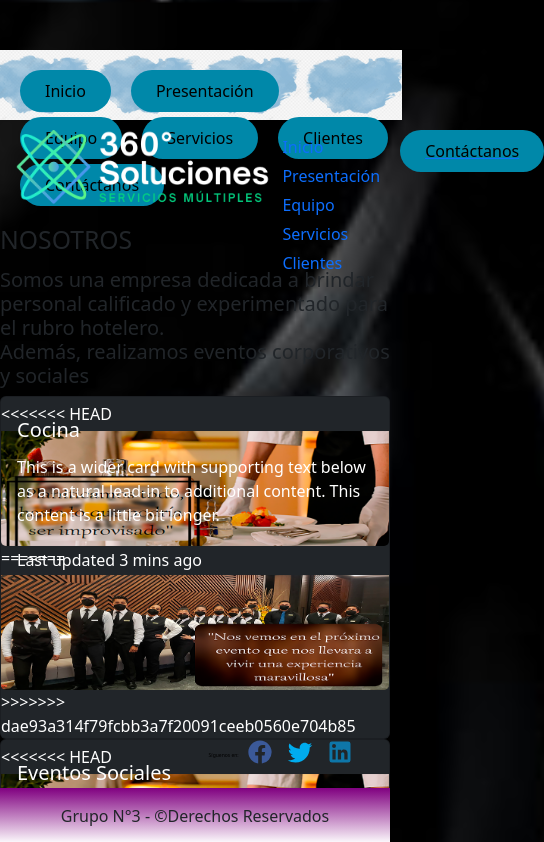
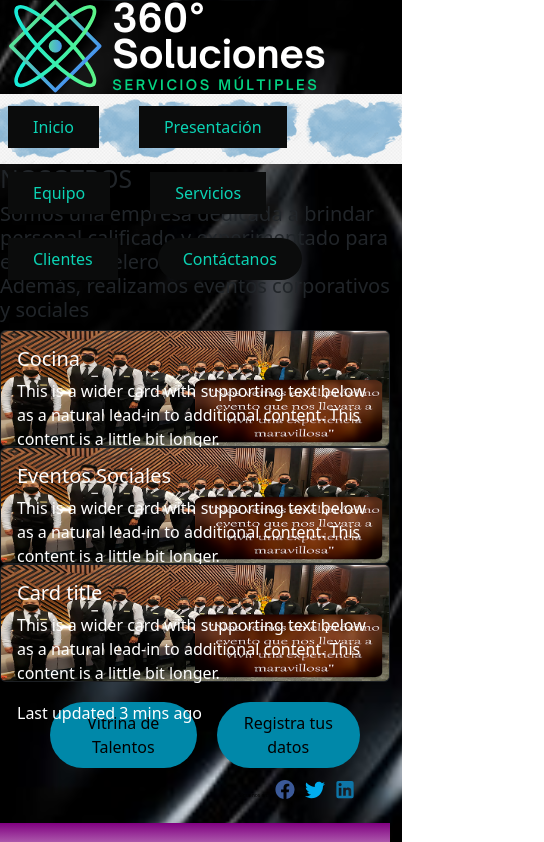
Before and after one commit to gianmorales/360-soluciones, a Nuxt app: page /presentacion in a window 390 px wide. Shown: the top 842 px of the page, 544 px wide, since content can reach past the window. Built offline with nearby package versions, Linux system fonts and the light colour scheme.

Commit message:
Index casi terminado

```diff
--- a/assets/css/estilos.css
+++ b/assets/css/estilos.css
@@ -13,7 +13,9 @@
     format('truetype');
   }
 
-
+  html{
+    overflow-x: hidden;
+  }
   .material-icons {
     font-family: 'Material Icons';
     font-weight: normal;
@@ -41,7 +43,7 @@
 *{
 	box-sizing: border-box;
 	margin: 0;
-	padding: 5px 0px 0px 0px;
+	padding: 0;
 }
 body{
 	background-image: url("/imagenes/fondo.jpeg");
--- a/components/footer-menu.vue
+++ b/components/footer-menu.vue
@@ -1,5 +1,5 @@
 <template>
-  <div class="fixed-bottom">
+  <div>
     <div class="social-networks">
       <a style="color:black">Síguenos en: </a>
       <a href="https://www.facebook.com/360solucionesperu" target="_blank"
@@ -29,8 +29,8 @@
 </template>
 <style scoped>
 svg{
-  width: 40px;
-  height: 45px;
+  width: 30px;
+  height: 35px;
   padding-bottom: 12px;
 }
 </style>
--- a/components/header-menu.vue
+++ b/components/header-menu.vue
@@ -1,26 +1,29 @@
 <template>
-  <div>
-    <div class="row">
+  <div class="row">
+    <div class="col-md-3 p-0">
+      <img src="/imagenes/logo1.png" alt="">
+    </div>
+    <div class="col-md-9 p-0">
       <header class="img">
         <div class="col-md-12">
           <nav>
             <ul>
               <li>
-                <a href="/"><button class="button">Inicio</button></a>
+                <a href="/"><button class="">Inicio</button></a>
               </li>
               <li>
                 <a href="/presentacion"
-                  ><button class="button">Presentación</button></a
+                  ><button class="">Presentación</button></a
                 >
               </li>
               <li>
-                <a href="#"><button class="button">Equipo</button></a>
+                <a href="/"><button class="">Equipo</button></a>
               </li>
               <li>
-                <a href="#"><button class="button">Servicios</button></a>
+                <a href="/servicios"><button class="">Servicios</button></a>
               </li>
               <li>
-                <a href="#"><button class="button">Clientes</button></a>
+                <a href="/"><button class="">Clientes</button></a>
               </li>
               <li>
                 <a href="/contacto"
@@ -32,22 +35,6 @@
         </div>
       </header>
     </div>
-
-    <header class="sticky-top">
-      <img class="logo" src="/imagenes/logo1.png" alt="logo" />
-      <nav>
-        <ul class="nav_links">
-          <li><a href="/">Inicio</a></li>
-          <li><a href="/presentacion">Presentación</a></li>
-          <li><a href="#">Equipo</a></li>
-          <li><a href="/servicios">Servicios</a></li>
-          <li><a href="#">Clientes</a></li>
-        </ul>
-      </nav>
-      <a class="cta" href="/contacto"
-        ><button class="button">Contáctanos</button></a
-      >
-    </header>
   </div>
 </template>
 <script>
@@ -61,16 +48,15 @@ export default {};
   height: 70px;
 }
 button {
-  margin-left: 20px;
+  margin: 12px 20px ;
   padding: 9px 25px;
-  background-color: rgba(0, 136, 169, 1);
+  background-color: rgb(11, 12, 12);
   border: none;
-  border-radius: 50px;
   cursor: pointer;
   transition: all 0.3s ease 0s;
+  color: #0BD3B4;
 }
 nav {
-  width: 100%;
   height: 60px;
   float: left;
 }
--- a/layouts/default.vue
+++ b/layouts/default.vue
@@ -1,14 +1,17 @@
 <template>
   <div class="row d-flex justify-content-center">
-    <div class="col-md-11">
+    <div class="col-md-12">
       <div class="row d-flex justify-content-end">
-        <div class="col-md-10">
+        <div class="col-md-12">
           <header-menu></header-menu>
         </div>
       </div>
       <main>
         <nuxt></nuxt>
       </main>
+
+    </div>
+    <div class="col-md-12">
       <div class="buttonsmain">
         <a href="/vitrina"
           ><button type="button" class="btn btn-info">
@@ -21,8 +24,6 @@
           </button></a
         >
       </div>
-    </div>
-    <div class="col-md-12">
       <footer-menu></footer-menu>
     </div>
   </div>
--- a/pages/contacto.vue
+++ b/pages/contacto.vue
@@ -1,6 +1,6 @@
 <template>
-  <div class="div">
-    <div class="contaccolor">
+  <div class="row d-flex justify-content-center div">
+    <div class="col-md-8 col-sm-10 col-xs-11 contaccolor div">
       <h2>¿NECESITAS QUE TE AYUDEMOS?</h2>
       <p>Contacta con nosotros e intentaremos resolver todas tus dudas</p>
       <div class="row rowcenter">
@@ -77,6 +77,7 @@ p {
 }
 .div {
   padding-top: 42px;
+  padding-bottom: 30px;
 }
 a {
   color: black;
@@ -91,7 +92,7 @@ svg {
 }
 .contaccolor{
   background-color: #eee;
-  width: 60%;
+
   display: block;
   justify-content: center;
 }
--- a/pages/index.vue
+++ b/pages/index.vue
@@ -1,6 +1,6 @@
 <template >
   <div class="row d-flex justify-content-center">
-    <img src="/imagenes/banner.png" style="border-radius: 50px" />
+    <img src="/imagenes/banner.png" class="mt-4 mb-5" style="border-radius: 50px; width: 90%; height: 300px;" />
     <div class="col-md-12">
       <div
         id="carouselExampleIndicators"
@@ -29,15 +29,19 @@
             aria-label="Slide 3"
           ></button>
         </div>
-        <div class="carousel-inner">
-          <div class="carousel-item active">
-            <img src="/imagenes/img1.png" class="d-block w-100" />
-          </div>
-          <div class="carousel-item">
-            <img src="/imagenes/img2.png" class="d-block w-100" />
-          </div>
-          <div class="carousel-item">
-            <img src="/imagenes/img3.png" class="d-block w-100" />
+        <div class="carousel-inner ">
+          <div class="row d-flex justify-content-center">
+             <div class="col-sm-10 col-xs-11 col-md-8" style="padding: 5px 0;">
+                <div class="carousel-item active">
+              <img src="/imagenes/img1.png" class="d-block" />
+            </div>
+            <div class="carousel-item">
+              <img src="/imagenes/img2.png" class="d-block" />
+            </div>
+            <div class="carousel-item">
+              <img src="/imagenes/img3.png" class="d-block" />
+            </div>
+             </div>
           </div>
         </div>
         <button
@@ -73,13 +77,13 @@ export default {
 </script>
 <style scoped>
 img {
-  height: 300px;
+  height:auto;
+  width: 100%;
 }
-.imgfondo{
+.imgfondo {
   background-image: url("/imagenes/lovepik.png");
   background-position: center;
   background-size: contain;
   height: 150px;
-
 }
 </style>
--- a/pages/presentacion.vue
+++ b/pages/presentacion.vue
@@ -12,11 +12,7 @@
 		</div>
 
 		<div class="card bg-dark text-white">
-<<<<<<< HEAD
-		  <img src="/imagenes/img2.png" class="card-img" alt="...">
-=======
 		  <img src="imagenes/img1.png" class="card-img" alt="...">
->>>>>>> dae93a314f79fcbb3a7f20091ceeb0560e704b85
 		  <div class="card-img-overlay">
 		    <h5 class="servicio-title">Cocina</h5>
 		    <p class="card-text">This is a wider card with supporting text below as a natural lead-in to additional content. This content is a little bit longer.</p>
@@ -25,11 +21,7 @@
 		</div>
 
 		<div class="card bg-dark text-white">
-<<<<<<< HEAD
-		  <img src="/imagenes/img2.png" class="card-img" alt="...">
-=======
 		  <img src="imagenes/img1.png" class="card-img" alt="...">
->>>>>>> dae93a314f79fcbb3a7f20091ceeb0560e704b85
 		  <div class="card-img-overlay">
 		    <h5 class="servicio-title">Eventos Sociales</h5>
 		    <p class="card-text">This is a wider card with supporting text below as a natural lead-in to additional content. This content is a little bit longer.</p>
@@ -38,11 +30,7 @@
 		</div>
 
 		<div class="card bg-dark text-white">
-<<<<<<< HEAD
-		  <img src="/imagenes/img2.png" class="card-img" alt="...">
-=======
 		  <img src="imagenes/img1.png" class="card-img" alt="...">
->>>>>>> dae93a314f79fcbb3a7f20091ceeb0560e704b85
 		  <div class="card-img-overlay">
 		    <h5 class="servicio-title">Card title</h5>
 		    <p class="card-text">This is a wider card with supporting text below as a natural lead-in to additional content. This content is a little bit longer.</p>
```
